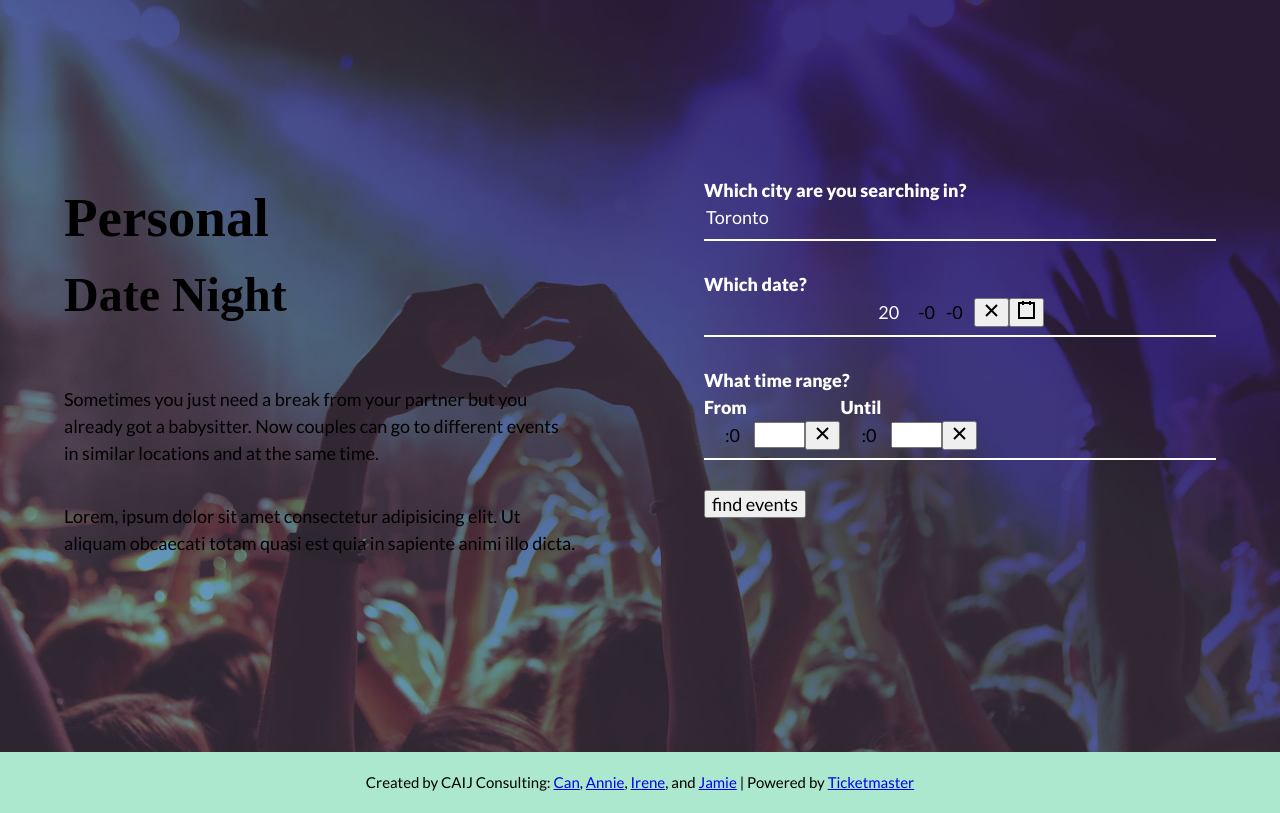
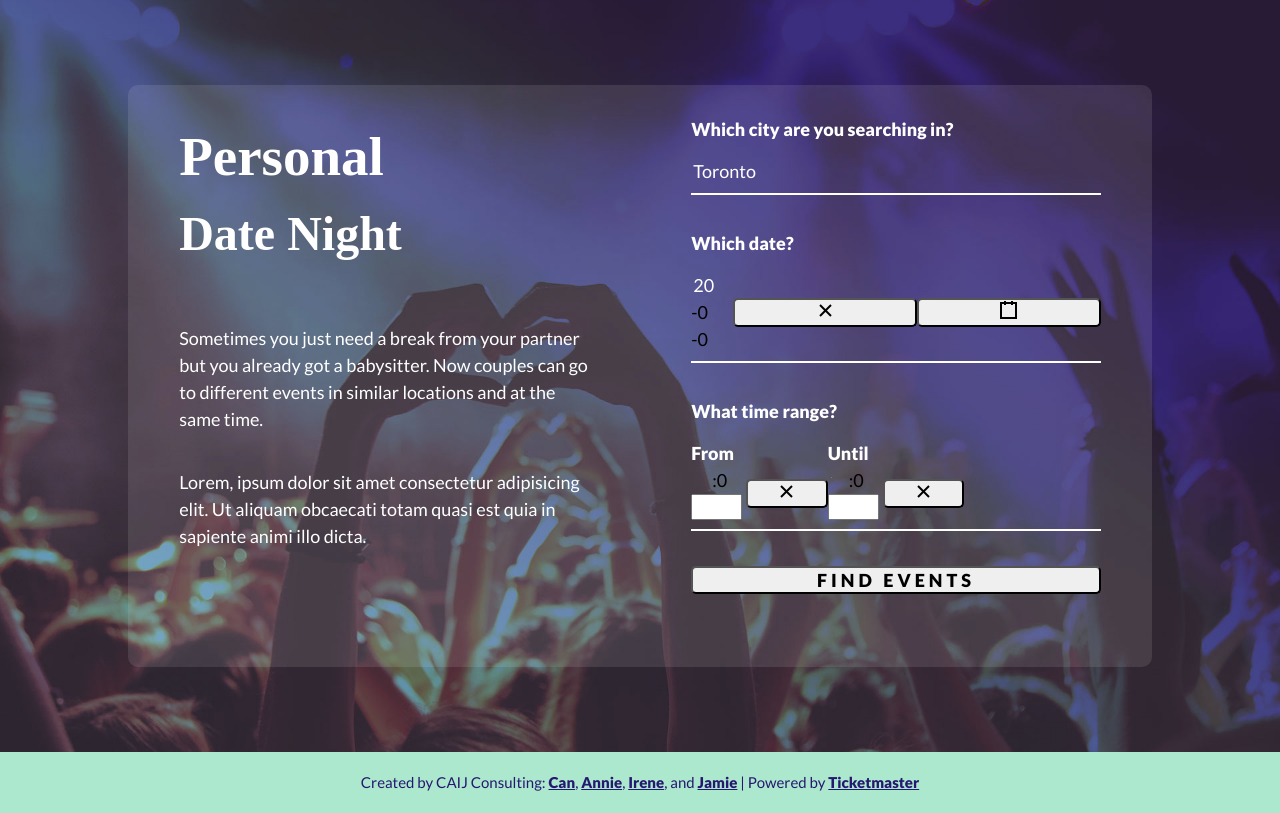
Before and after one commit to caij-consulting/personal-date-night, a React (Create React App) app: page / in a window 1280 px wide. Built offline with nearby package versions, Linux system fonts and the light colour scheme; a web font is replaced by a local one.

Commit message:
working on buttons

```diff
--- a/src/App.js
+++ b/src/App.js
@@ -210,6 +210,7 @@ class App extends Component {
       <div className="App">
         <header>
           <div className="hero wrapper">
+            <div className="heroInnerContainer">
               <Intro/>
               <SearchForm
                 timeStart={this.state.timeStart}
@@ -219,6 +220,7 @@ class App extends Component {
                 onSubmit={this.onSubmit}
                 location={this.state.location}
               />
+            </div>
           </div>
         </header>
         <div className="resultsTop">
--- a/src/components/DisplayResults.js
+++ b/src/components/DisplayResults.js
@@ -116,9 +116,9 @@ class DisplayResults extends Component {
                   )
                 })}
               </select>
-              <button
+              <button className="green"
                 onClick={(e) => this.props.filterEvents(e, this.props.textFilter, this.props.categoryDropdown, this.props.venueDropdown)}>Filter</button>
-              <button onClick={(e)=>this.props.resetFilters(e)}>Reset Filter</button>
+              <button className="white" onClick={(e)=>this.props.resetFilters(e)}>Reset Filter</button>
           </form>
 
           <div className="containerResultCard">
--- a/src/components/SearchForm.js
+++ b/src/components/SearchForm.js
@@ -35,7 +35,7 @@ class SearchForm extends Component{
 
         <form action="#">
           <div className="heroFormBlock">
-            <label htmlFor="location">Which city are you searching in?</label>
+            <label className="heroFormLabelMain" htmlFor="location">Which city are you searching in?</label>
             <div className="HeroFormInputContainer">
               <input
               type="text"
@@ -49,7 +49,7 @@ class SearchForm extends Component{
           </div>
 
           <div className="heroFormBlock">
-            <label htmlFor="">Which date?</label>
+            <label className="heroFormLabelMain">Which date?</label>
             <div className="HeroFormInputContainer">
               <DatePicker
                 onChange={(e, name)=> {this.props.handleChange(e, "date")}}
@@ -62,7 +62,7 @@ class SearchForm extends Component{
           </div>
 
           <div className="heroFormBlock">
-            <label>What time range?</label>
+            <label className="heroFormLabelMain">What time range?</label>
             <div>
               <div className="HeroFormInputContainer">
                 <div className="heroFormBlockTime">
@@ -95,7 +95,7 @@ class SearchForm extends Component{
           </div>
 
           <div className="heroFormBlock">
-            <button onClick={this.props.onSubmit} className="resultsTop btn" to="resultsTop">find events</button>
+            <button className="green" onClick={this.props.onSubmit} className="resultsTop btn" to="resultsTop">find events</button>
           </div>
         </form>
 
--- a/src/styles/App.css
+++ b/src/styles/App.css
@@ -212,8 +212,37 @@ img {
   text-align: left;
 }
 
-.hero {
+button {
   width: 100%;
+  border-radius: 5px;
+  text-transform: uppercase;
+  letter-spacing: .2rem;
+  font-weight: 900;
+}
+
+button.white {
+  background-color: #fff;
+  color: #261870;
+}
+
+button.green {
+  background-color: #ace8cd;
+  color: #261870;
+}
+
+button.navy {
+  background-color: #261870;
+  color: #5da9c2;
+}
+
+a {
+  font-weight: 900;
+  color: #261870;
+}
+
+.heroInnerContainer {
+  width: 100%;
+  background-color: rgba(255, 255, 255, 0.1);
   display: -webkit-box;
   display: -ms-flexbox;
   display: flex;
@@ -229,9 +258,10 @@ img {
   -webkit-box-align: start;
       -ms-flex-align: start;
           align-items: flex-start;
+  border-radius: 10px;
 }
 
-.hero body, .hero input, .hero select, .hero svg {
+.heroInnerContainer body, .heroInnerContainer input, .heroInnerContainer select, .heroInnerContainer svg {
   color: #fff;
   fill: #fff;
 }
@@ -239,6 +269,7 @@ img {
 .heroIntro {
   width: 50%;
   padding: 3% 5%;
+  color: #fff;
   display: -webkit-box;
   display: -ms-flexbox;
   display: flex;
@@ -274,7 +305,7 @@ img {
 
 .heroForm .heroFormBlock {
   padding-bottom: 8px;
-  margin: 0 0 30px;
+  margin: 0 0 35px;
   border-bottom: 2px solid #fff;
 }
 
@@ -286,6 +317,10 @@ img {
   display: block;
   color: #fff;
   font-weight: 900;
+}
+
+.heroForm .heroFormBlock label.heroFormLabelMain {
+  margin-bottom: 15px;
 }
 
 .heroForm .heroFormBlock input,
@@ -426,5 +461,6 @@ footer {
 
 footer p {
   padding: .2rem 0;
+  color: #261870;
 }
 /*# sourceMappingURL=App.css.map */
--- a/src/styles/App.scss
+++ b/src/styles/App.scss
@@ -1,6 +1,7 @@
 @import "./partials/_setup";
 @import "./partials/_varsMixins";
 @import "./partials/_global";
+@import "./partials/_btnsLinks";
 @import "./partials/_hero";
 @import "./partials/_header";
 @import "./partials/_displayResults";
--- /dev/null
+++ b/src/styles/partials/_btnsLinks.scss
@@ -0,0 +1,27 @@
+button {
+  width: 100%;
+  border-radius: 5px;
+  text-transform: uppercase;
+  letter-spacing: .2rem;
+  font-weight: 900;
+}
+
+button.white {
+  background-color: $white;
+  color: $navy;
+}
+
+button.green {
+  background-color: $green;
+  color: $navy;
+}
+
+button.navy {
+  background-color: $navy;
+  color: $blue;
+}
+
+a {
+  font-weight: 900;
+  color: $navy;
+}
--- a/src/styles/partials/_footer.scss
+++ b/src/styles/partials/_footer.scss
@@ -4,5 +4,6 @@ footer {
   font-size: .75rem;
   p {
     padding: .2rem 0;
+    color: $navy;
   }
 }
--- a/src/styles/partials/_hero.scss
+++ b/src/styles/partials/_hero.scss
@@ -1,6 +1,8 @@
-.hero{
+.heroInnerContainer{
 	width: 100%;
+	background-color: rgba($white, 0.1);
 	@include flex(row, nowrap, center, flex-start);
+	border-radius: 10px;
 
 	body, input, select, svg{
 		color: $white;
@@ -11,6 +13,7 @@
 .heroIntro{
 	width: 50%;
 	padding: 3% 5%;
+	color: $white;
 	@include flex(column, nowrap, flex-start, flex-start);
 
 	h1{
@@ -30,7 +33,7 @@
 
 	.heroFormBlock {
 		padding-bottom: 8px;
-		margin: 0 0 30px;
+		margin: 0 0 35px;
 		border-bottom: 2px solid $white;
 
 	&:last-of-type {
@@ -40,6 +43,10 @@
 			display: block;
 			color: $white;
 			font-weight: 900;
+		}
+
+		label.heroFormLabelMain {
+			margin-bottom: 15px;
 		}
 
 		input,
```
Also changed, not shown: src/styles/App.min.css, 2 other files (tests, documents, lock files or other folders). Lines whose indentation alone changed are shown as unchanged.
